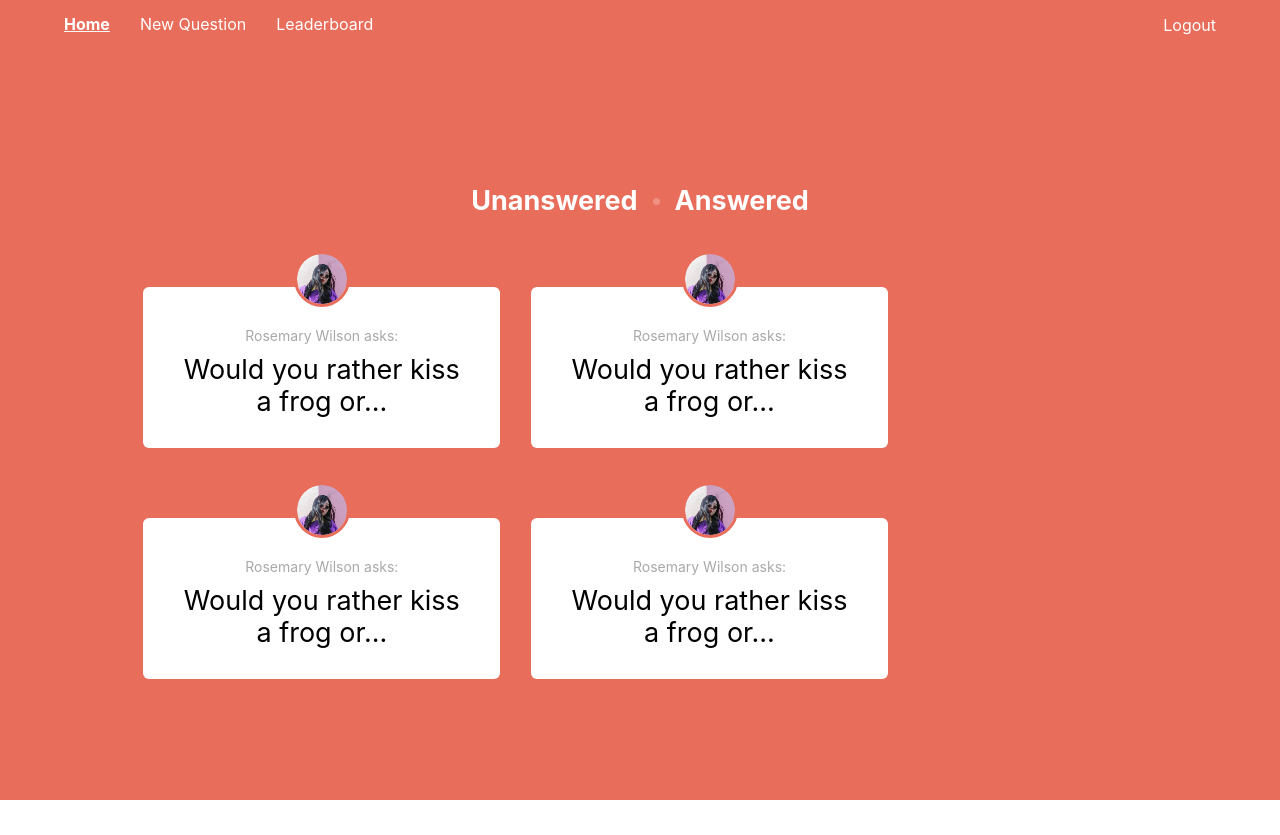
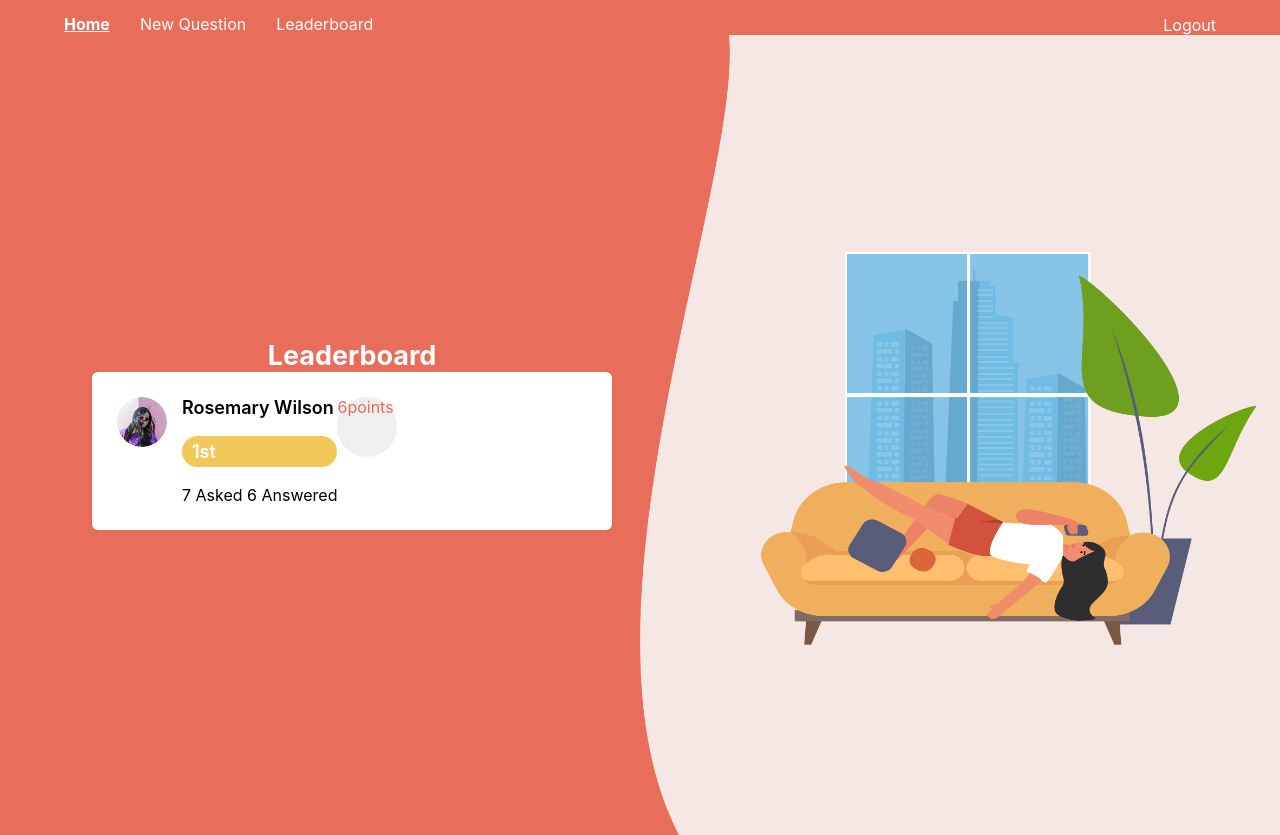
Before and after one commit to TheoNasta/WYR, a React (Create React App) app in the folder wyr/: page /leaderboard in a window 1280 px wide. Before the commit the page ends 800 px from the top, so only its background shows below. Built offline with nearby package versions, Linux system fonts and the light colour scheme.

Commit message:
Created the routes

```diff
--- a/wyr/src/App.js
+++ b/wyr/src/App.js
@@ -1,63 +1,31 @@
-import React from "react";
+import React, { Component } from "react";
+import { BrowserRouter as Router, Route, Switch } from "react-router-dom";
 import "./App.css";
 import styled, { css } from "styled-components";
-import { Heading } from "./Components/Heading.js";
-import { Paragraph } from "./Components/Paragraph.js";
-import { LogInPage } from "./Components/LogInPage.js";
-import { Header } from "./Components/Header.js";
-import { WhiteBox } from "./Components/WhiteBox";
-import { Button } from "./Components/Button";
-import UserImg from "./Images/User1.png";
+import { LogInPage } from "./components/LogInPage.js";
+import { Header } from "./components/Header.js";
+import { Dashboard } from "./components/Dashboard.js";
+import { AddQuestion } from "./components/AddQuestion.js";
+import { LeaderBoard } from "./components/LeaderBoard.js";
 
 function App() {
   return (
     <AppHolder>
-      <Header />
-      <Dashboard>
-        <Categories>
-          <Heading>Unanswered</Heading>
-          <Decoration></Decoration>
-          <Heading className="inactive-h">Answered</Heading>
-        </Categories>
-        <Flex>
-          <QuestionPreview>
-            <UserImage
-              style={{ backgroundImage: `url(${UserImg})` }}
-            ></UserImage>
-            <span>Rosemary Wilson asks:</span>
-            <Heading hstyle="light" color="black">
-              Would you rather kiss a frog or...
-            </Heading>
-          </QuestionPreview>
-          <QuestionPreview>
-            <UserImage
-              style={{ backgroundImage: `url(${UserImg})` }}
-            ></UserImage>
-            <span>Rosemary Wilson asks:</span>
-            <Heading hstyle="light" color="black">
-              Would you rather kiss a frog or...
-            </Heading>
-          </QuestionPreview>
-          <QuestionPreview>
-            <UserImage
-              style={{ backgroundImage: `url(${UserImg})` }}
-            ></UserImage>
-            <span>Rosemary Wilson asks:</span>
-            <Heading hstyle="light" color="black">
-              Would you rather kiss a frog or...
-            </Heading>
-          </QuestionPreview>
-          <QuestionPreview>
-            <UserImage
-              style={{ backgroundImage: `url(${UserImg})` }}
-            ></UserImage>
-            <span>Rosemary Wilson asks:</span>
-            <Heading hstyle="light" color="black">
-              Would you rather kiss a frog or...
-            </Heading>
-          </QuestionPreview>
-        </Flex>
-      </Dashboard>
+      <Router>
+        <Header />
+
+        <Switch>
+          <Route exact path="/">
+            <Dashboard />
+          </Route>
+          <Route exact path="/addNew">
+            <AddQuestion />
+          </Route>
+          <Route path="/leaderboard">
+            <LeaderBoard />
+          </Route>
+        </Switch>
+      </Router>
     </AppHolder>
   );
 }
@@ -70,115 +38,4 @@ const AppHolder = styled.div`
   background-color: #e86d5a;
 `;
 
-const Dashboard = styled.div`
-  width: 80%;
-  margin: 0 auto;
-  margin-top: 150px;
-`;
-
-const Categories = styled.div`
-  width: 100%;
-  display: flex;
-  justify-content: center;
-  align-items: center;
-
-  .inactive-h {
-    opacity: 0.25;
-  }
-`;
-
-const Decoration = styled.div`
-  width: 7px;
-  height: 7px;
-  margin: 0 15px;
-  border-radius: 50%;
-  background-color: white;
-  opacity: 0.25;
-`;
-
-const Flex = styled.div`
-  display: flex;
-  flex-wrap: wrap;
-`;
-const QuestionPreview = styled.div`
-  width: 29%;
-  min-width: 220px;
-  background-color: white;
-  border-radius: 6px;
-  padding: 30px;
-  margin-top: 70px;
-  display: flex;
-  flex-direction: column;
-  align-items: center;
-  text-align: center;
-  margin-left: 1.5%;
-  margin-right: 1.5%;
-
-  span {
-    font-family: "SF Pro Display", "SF Pro Icons", "Helvetica Neue", "Helvetica",
-      "Arial", sans-serif;
-    font-style: normal;
-    font-weight: normal;
-    font-size: 14px;
-    line-height: 17px;
-    color: #a9a9a9;
-    margin-bottom: 10px;
-  }
-`;
-
-const UserImage = styled.div`
-  width: 50px;
-  height: 50px;
-  border-radius: 50%;
-  background-size: cover;
-  margin-right: 15px;
-  margin-top: -66px;
-  border: 3px solid #e86d5a;
-  margin-bottom: 20px;
-  margin-left: auto;
-  margin-right: auto;
-`;
-
-const LeftSide = styled.div`
-  width: 50%;
-  align-items: center;
-  display: flex;
-  justify-content: center;
-  flex-direction: column;
-  min-height: 100vh;
-`;
-const RightSide = styled.div`
-  width: 50%;
-  background-size: cover;
-  img {
-    width: 50%;
-    height: 100%;
-    position: absolute;
-    right: 0;
-  }
-`;
-
-const LeaderBoard = styled.div``;
-const LeaderBox = styled.div`
-  width: 100%;
-  padding: 25px;
-  border-radius: 6px;
-  background-color: white;
-  display: flex;
-`;
-const UserData = styled.div``;
-const Place = styled.div`
-  background-color: #f3c85a;
-  padding: 5px 10px;
-  border-radius: 50px;
-  color: white;
-`;
-const Score = styled.div`
-  width: 60px;
-  height: 60px;
-  background-color: #efefef;
-  border-radius: 50%;
-  color: #e86d5a;
-`;
-
 export default App;
--- a/wyr/src/Components/AddQuestion.js
+++ b/wyr/src/Components/AddQuestion.js
@@ -4,9 +4,9 @@ import { Button } from "./Button";
 import { Heading } from "./Heading.js";
 import { WhiteBox } from "./WhiteBox.js";
 
-export const NewQuestion = () => {
+export const AddQuestion = () => {
   return (
-    <NewQuestionHolder>
+    <NewQuestion>
       <WhiteBox>
         <span>Add new question:</span>
         <Heading hstyle="light" color="black">
@@ -16,7 +16,7 @@ export const NewQuestion = () => {
         <input type="text" placeholder="Add option 2" name="option2"></input>
         <Button BtnStyle="red">Publish</Button>
       </WhiteBox>
-    </NewQuestionHolder>
+    </NewQuestion>
   );
 };
 
--- a/wyr/src/Components/Header.js
+++ b/wyr/src/Components/Header.js
@@ -1,14 +1,21 @@
 import React from "react";
 import styled, { css } from "styled-components";
+import { BrowserRouter as Router, Route, Switch, Link } from "react-router-dom";
 
 export const Header = () => {
   return (
     <StyledHeader>
       <Nav>
         <ul>
-          <li className="active">Home</li>
-          <li>New Question</li>
-          <li>Leaderboard</li>
+          <li className="active">
+            <Link to="/"> Home </Link>
+          </li>
+          <li>
+            <Link to="/addNew"> New Question </Link>
+          </li>
+          <li>
+            <Link to="/leaderboard"> Leaderboard </Link>
+          </li>
         </ul>
       </Nav>
       <Logout>Logout</Logout>
@@ -42,7 +49,19 @@ const Nav = styled.div`
       margin-right: 30px;
     }
 
-    .active {
+    li a {
+      font-family: "SF Pro Display", "SF Pro Icons", "Helvetica Neue",
+        "Helvetica", "Arial", sans-serif;
+      font-style: normal;
+      font-weight: normal;
+      font-size: 16px;
+      line-height: 19px;
+      color: #ffffff;
+      cursor: pointer;
+      text-decoration: none;
+    }
+
+    .active a {
       font-weight: 700;
       text-decoration: underline;
     }
--- a/wyr/src/Components/LeaderBoard.js
+++ b/wyr/src/Components/LeaderBoard.js
@@ -3,7 +3,7 @@ import styled, { css } from "styled-components";
 import { Button } from "./Button";
 import { Heading } from "./Heading.js";
 import { Paragraph } from "./Paragraph.js";
-import UserImg from "./Images/User1.png";
+import UserImg from "../Images/User1.png";
 
 export const LeaderBoard = () => {
   return (
@@ -27,8 +27,63 @@ export const LeaderBoard = () => {
       </LeftSide>
 
       <RightSide>
-        <img src={require("./Images/Illustration-LogIn.png")}></img>
+        <img src={require("../Images/Illustration-LogIn.png")}></img>
       </RightSide>
     </LeaderBoardWrapper>
   );
 };
+
+const LeaderBoardWrapper = styled.div`
+  display: flex;
+  flex-direction: row;
+  justify-content: center;
+  width: 90%;
+  margin: 0 auto;
+`;
+const LeaderBox = styled.div`
+  width: 100%;
+  padding: 25px;
+  border-radius: 6px;
+  background-color: white;
+  display: flex;
+  max-width: 470px;
+`;
+const UserImage = styled.div`
+  width: 50px;
+  height: 50px;
+  border-radius: 50%;
+  background-size: cover;
+  margin-right: 15px;
+`;
+const UserData = styled.div``;
+const Place = styled.p`
+  background-color: #f3c85a;
+  padding: 5px 10px;
+  border-radius: 50px;
+  color: white;
+`;
+const Score = styled.div`
+  width: 60px;
+  height: 60px;
+  background-color: #efefef;
+  border-radius: 50%;
+  color: #e86d5a;
+`;
+const LeftSide = styled.div`
+  width: 50%;
+  align-items: center;
+  display: flex;
+  justify-content: center;
+  flex-direction: column;
+  min-height: 100vh;
+`;
+const RightSide = styled.div`
+  width: 50%;
+  background-size: cover;
+  img {
+    width: 50%;
+    height: 100%;
+    position: absolute;
+    right: 0;
+  }
+`;
--- /dev/null
+++ b/wyr/src/components/Dashboard.js
@@ -0,0 +1,135 @@
+import React from "react";
+import styled, { css } from "styled-components";
+import { Heading } from "./Heading.js";
+import { Paragraph } from "./Paragraph.js";
+import UserImg from "../Images/User1.png";
+
+export const Dashboard = () => {
+  return (
+    <DashboardWrapper>
+      <Categories>
+        <Heading>Unanswered</Heading>
+        <Decoration></Decoration>
+        <Heading className="inactive-h">Answered</Heading>
+      </Categories>
+      <Flex>
+        <QuestionPreview>
+          <UserImage style={{ backgroundImage: `url(${UserImg})` }}></UserImage>
+          <span>Rosemary Wilson asks:</span>
+          <Heading hstyle="light" color="black">
+            Would you rather kiss a frog or...
+          </Heading>
+        </QuestionPreview>
+        <QuestionPreview>
+          <UserImage style={{ backgroundImage: `url(${UserImg})` }}></UserImage>
+          <span>Rosemary Wilson asks:</span>
+          <Heading hstyle="light" color="black">
+            Would you rather kiss a frog or...
+          </Heading>
+        </QuestionPreview>
+        <QuestionPreview>
+          <UserImage style={{ backgroundImage: `url(${UserImg})` }}></UserImage>
+          <span>Rosemary Wilson asks:</span>
+          <Heading hstyle="light" color="black">
+            Would you rather kiss a frog or...
+          </Heading>
+        </QuestionPreview>
+        <QuestionPreview>
+          <UserImage style={{ backgroundImage: `url(${UserImg})` }}></UserImage>
+          <span>Rosemary Wilson asks:</span>
+          <Heading hstyle="light" color="black">
+            Would you rather kiss a frog or...
+          </Heading>
+        </QuestionPreview>
+      </Flex>
+    </DashboardWrapper>
+  );
+};
+
+const DashboardWrapper = styled.div`
+  width: 80%;
+  margin: 0 auto;
+  margin-top: 150px;
+`;
+
+const Categories = styled.div`
+  width: 100%;
+  display: flex;
+  justify-content: center;
+  align-items: center;
+
+  .inactive-h {
+    opacity: 0.25;
+  }
+`;
+
+const Decoration = styled.div`
+  width: 7px;
+  height: 7px;
+  margin: 0 15px;
+  border-radius: 50%;
+  background-color: white;
+  opacity: 0.25;
+`;
+
+const Flex = styled.div`
+  display: flex;
+  flex-wrap: wrap;
+`;
+const QuestionPreview = styled.div`
+  width: 29%;
+  min-width: 220px;
+  background-color: white;
+  border-radius: 6px;
+  padding: 30px;
+  margin-top: 70px;
+  display: flex;
+  flex-direction: column;
+  align-items: center;
+  text-align: center;
+  margin-left: 1.5%;
+  margin-right: 1.5%;
+
+  span {
+    font-family: "SF Pro Display", "SF Pro Icons", "Helvetica Neue", "Helvetica",
+      "Arial", sans-serif;
+    font-style: normal;
+    font-weight: normal;
+    font-size: 14px;
+    line-height: 17px;
+    color: #a9a9a9;
+    margin-bottom: 10px;
+  }
+`;
+
+const UserImage = styled.div`
+  width: 50px;
+  height: 50px;
+  border-radius: 50%;
+  background-size: cover;
+  margin-right: 15px;
+  margin-top: -66px;
+  border: 3px solid #e86d5a;
+  margin-bottom: 20px;
+  margin-left: auto;
+  margin-right: auto;
+`;
+
+const LeftSide = styled.div`
+  width: 50%;
+  align-items: center;
+  display: flex;
+  justify-content: center;
+  flex-direction: column;
+  min-height: 100vh;
+`;
+const RightSide = styled.div`
+  width: 50%;
+  background-size: cover;
+  img {
+    width: 50%;
+    height: 100%;
+    position: absolute;
+    right: 0;
+  }
+`;
```
Also changed, not shown: wyr/src/Images/wyr/Group 45.png (added).
